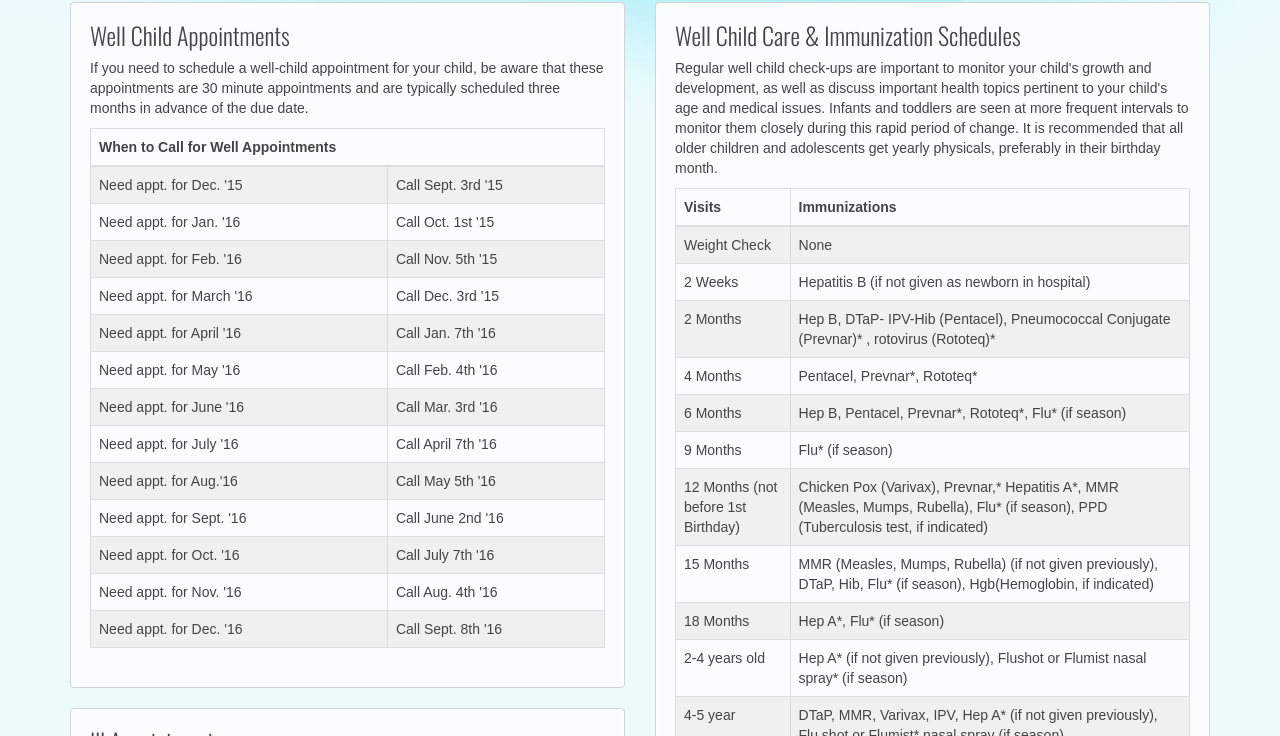
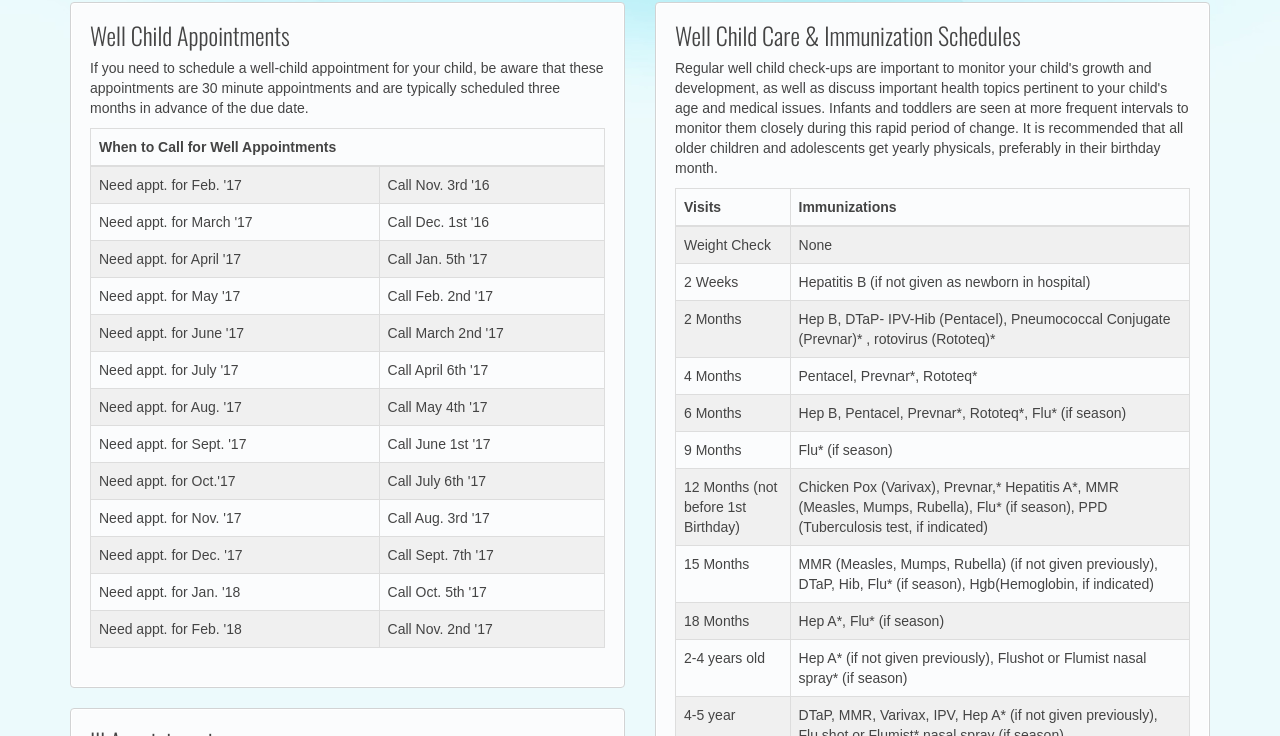
Before and after one commit to chpweb/web, a Jekyll site: the page built from scheduling.html, in a window 1280 px wide. Shown: the part 266-1002 px from the top of the page. Built offline with Jekyll 4.4.1, drawn with Linux system fonts in a browser that asks for light colours; some web fonts are replaced; comment, search, counter and statistics services are not loaded.

Commit message:
Update scheduling.html

```diff
--- a/scheduling.html
+++ b/scheduling.html
@@ -26,56 +26,56 @@ published: true
             </thead>
             <tbody>
               <tr>
-                <td>Need appt. for Dec. '15</td>
-                <td>Call Sept. 3rd '15</td>
+                <td>Need appt. for Feb. '17</td>
+                <td>Call Nov. 3rd '16</td>
               </tr>
               <tr class="even">
-                <td>Need appt. for Jan. '16</td>
-                <td>Call Oct. 1st '15</td>
+                <td>Need appt. for March '17</td>
+                <td>Call Dec. 1st '16</td>
               </tr>
               <tr>
-                <td>Need appt. for Feb. '16</td>
-                <td>Call Nov. 5th '15</td>
+                <td>Need appt. for April '17</td>
+                <td>Call Jan. 5th '17</td>
               </tr>
               <tr class="even">
-                <td>Need appt. for March '16</td>
-                <td>Call Dec. 3rd '15</td>
+                <td>Need appt. for May '17</td>
+                <td>Call Feb. 2nd '17</td>
               </tr>
               <tr>
-                <td>Need appt. for April '16</td>
-                <td>Call Jan. 7th '16</td>
+                <td>Need appt. for June '17</td>
+                <td>Call March 2nd '17</td>
               </tr>
               <tr class="even">
-                <td>Need appt. for May '16</td>
-                <td>Call Feb. 4th '16</td>
+                <td>Need appt. for July '17</td>
+                <td>Call April 6th '17</td>
               </tr>
               <tr>
-                <td>Need appt. for June '16</td>
-                <td>Call Mar. 3rd '16</td>
+                <td>Need appt. for Aug. '17</td>
+                <td>Call May 4th '17</td>
               </tr>
               <tr class="even">
-                <td>Need appt. for July '16</td>
-                <td>Call April 7th '16</td>
+                <td>Need appt. for Sept. '17</td>
+                <td>Call June 1st '17</td>
               </tr>
               <tr>
-                <td>Need appt. for Aug.'16</td>
-                <td>Call May 5th '16</td>
+                <td>Need appt. for Oct.'17</td>
+                <td>Call July 6th '17</td>
               </tr>
               <tr class="even">
-                <td>Need appt. for Sept. '16</td>
-                <td>Call June 2nd '16</td>
+                <td>Need appt. for Nov. '17</td>
+                <td>Call Aug. 3rd '17</td>
               </tr>
               <tr>
-                <td>Need appt. for Oct. '16</td>
-                <td>Call July 7th '16</td>
+                <td>Need appt. for Dec. '17</td>
+                <td>Call Sept. 7th '17</td>
               </tr>
               <tr class="even">
-                <td>Need appt. for Nov. '16</td>
-                <td>Call Aug. 4th '16</td>
+                <td>Need appt. for Jan. '18</td>
+                <td>Call Oct. 5th '17</td>
               </tr>
               <tr>
-                <td>Need appt. for Dec. '16</td>
-                <td>Call Sept. 8th '16</td>
+                <td>Need appt. for Feb. '18</td>
+                <td>Call Nov. 2nd '17</td>
               </tr>
             </tbody>
           </table>
```
